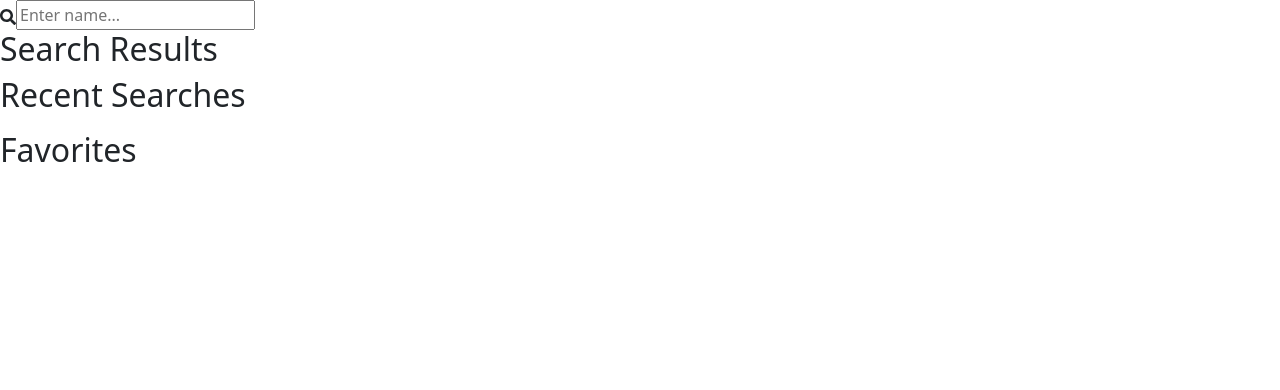
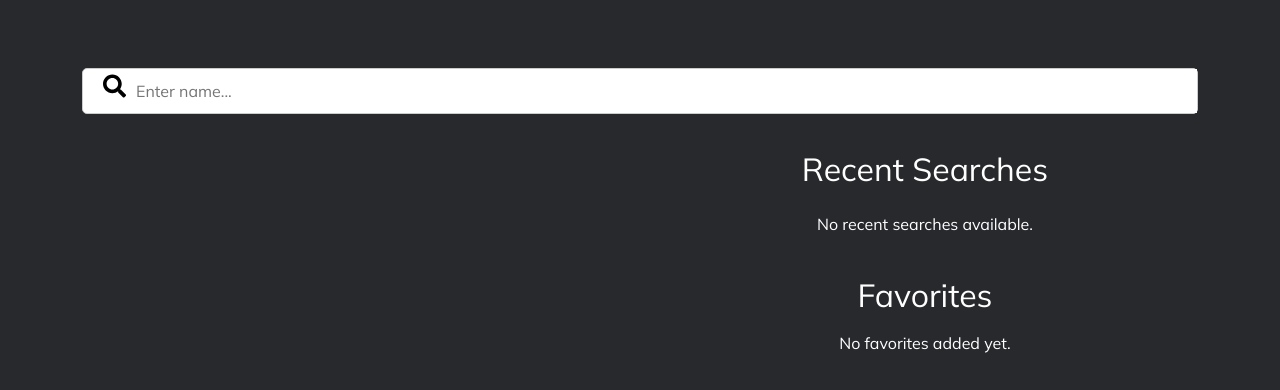
Before and after one commit to krys2fa/search-app, a React (Create React App) app: page / in a window 1280 px wide. Shown: the top 390 px of the page. Built offline with nearby package versions, Linux system fonts and the light colour scheme.

Commit message:
Add styles to app

```diff
--- a/public/index.html
+++ b/public/index.html
@@ -8,6 +8,11 @@
     <meta name="description" content="Search App" />
     <link rel="apple-touch-icon" href="%PUBLIC_URL%/apple-touch-icon.png" />
     <link rel="manifest" href="%PUBLIC_URL%/webmanifest.json" />
+    <link
+      href="https://fonts.googleapis.com/css2?family=Barlow:wght@100;400;500&family=Mulish:wght@300;400&display=swap"
+      rel="stylesheet"
+    />
+
     <title>Search App</title>
   </head>
   <body>
--- a/src/App.js
+++ b/src/App.js
@@ -12,12 +12,43 @@ const App = () => {
     setSearchTerm(newTerm);
   };
 
+  const appStyle = {
+    backgroundColor: "#27292d",
+    minHeight: "100vh",
+    padding: "20px",
+    color: "#fff",
+    fontFamily: "'Mulish', Helvetica, sans-serif",
+  };
+
   return (
-    <div className="App">
-      <SearchBar onSearchTermChange={handleSearchTermChange} />
-      <SearchResults searchTerm={searchTerm} />
-      <RecentSearches />
-      <FavoritesList />
+    <div className="App" style={appStyle}>
+      <div className="container">
+        <div className="row mt-5">
+          <div className="col-md-12">
+            <SearchBar onSearchTermChange={handleSearchTermChange} />
+          </div>
+        </div>
+      </div>
+
+      <div className="container mt-3">
+        <div className="row">
+          <div className="col-md-6">
+            <SearchResults searchTerm={searchTerm} />
+          </div>
+          <div className="col-md-6">
+            <div className="row">
+              <div className="col-md-12">
+                <RecentSearches />
+              </div>
+            </div>
+            <div className="row">
+              <div className="col-md-12">
+                <FavoritesList />
+              </div>
+            </div>
+          </div>
+        </div>
+      </div>
     </div>
   );
 };
--- /dev/null
+++ b/src/components/SearchBarElement/SearchBarElement.jsx
@@ -0,0 +1,43 @@
+import React from "react";
+import { FaSearch } from "react-icons/fa";
+
+const SearchBarElement = ({ handleChange }) => {
+  const searchBarContainerStyle = {
+    display: "flex",
+    alignItems: "center",
+    justifyContent: "center",
+    marginBottom: 20,
+    width: "100%",
+    border: "1px solid #ccc",
+    background: "#fff",
+    borderRadius: "5px",
+  };
+
+  const searchIconStyle = {
+    fontSize: 24,
+    marginBottom: 10,
+    marginLeft: 20,
+    color: "#000",
+  };
+
+  const searchInputStyle = {
+    width: "100%",
+    padding: "10px",
+    fontSize: "16px",
+    border: "none",
+    outline: "none",
+  };
+  return (
+    <div style={searchBarContainerStyle}>
+      <FaSearch style={searchIconStyle} />
+      <input
+        type="text"
+        placeholder="Enter name..."
+        onChange={handleChange}
+        style={searchInputStyle}
+      />
+    </div>
+  );
+};
+
+export default SearchBarElement;
--- a/src/components/SearchResultItem/SearchResultItem.jsx
+++ b/src/components/SearchResultItem/SearchResultItem.jsx
@@ -7,16 +7,36 @@ const SearchResultItem = ({
   isDisabled,
   addFavoriteItem,
 }) => {
+  const itemStyle = {
+    display: "flex",
+    justifyContent: "space-between",
+    alignItems: "center",
+    padding: "10px",
+    borderBottom: "1px solid #ddd",
+    textDecoration: "none",
+    color: "#333",
+  };
+
+  const linkStyle = {
+    display: "flex",
+    alignItems: "center",
+    textDecoration: "none",
+    color: "#fff",
+    marginLeft: "20px",
+  };
+
+  const starStyle = {
+    cursor: isDisabled(result.ggId) ? "not-allowed" : "pointer",
+    color: isFavorite(result.ggId) ? "gold" : "gray",
+  };
+
   return (
-    <li
-      key={result.ggId}
-      className="list-group-item d-flex justify-content-between align-items-center"
-    >
+    <li key={result.ggId} style={itemStyle}>
       <a
         href={`https://torre.ai/${result.username}`}
         target="_blank"
         rel="noopener noreferrer"
-        className="d-flex align-items-center"
+        style={linkStyle}
       >
         <img
           src={result.imageUrl}
@@ -24,14 +44,14 @@ const SearchResultItem = ({
           className="mr-3 rounded-circle"
           style={{ maxWidth: "50px" }}
         />
-        <span>{result.name}</span>
+        <span style={{ marginLeft: "20px" }}>{result.name}</span>
       </a>
       <div
         id={result.ggId}
         onClick={() => !isDisabled(result.ggId) && addFavoriteItem(result)}
-        style={{ cursor: isDisabled(result.ggId) ? "not-allowed" : "pointer" }}
+        style={starStyle}
       >
-        <FaStar size={24} color={isFavorite(result.ggId) ? "gold" : "gray"} />
+        <FaStar size={24} />
       </div>
     </li>
   );
--- a/src/containers/FavoritesList/FavoritesList.jsx
+++ b/src/containers/FavoritesList/FavoritesList.jsx
@@ -12,17 +12,28 @@ const FavoritesList = () => {
   };
 
   return (
-    <div>
-      <h2>Favorites</h2>
-      {favorites &&
-        favorites.map((favorite) => (
-          <div key={favorite.ggId}>
-            <span>{favorite.name}</span>
-            <button onClick={() => removeFavoriteItem(favorite.ggId)}>
-              <FaTrashAlt />
-            </button>
-          </div>
-        ))}
+    <div className="container mt-4">
+      <h2 className="mb-3 text-center">Favorites</h2>
+      {favorites && favorites.length > 0 ? (
+        <ul className="list-group">
+          {favorites.map((favorite) => (
+            <li
+              key={favorite.ggId}
+              className="list-group-item d-flex justify-content-between align-items-center"
+            >
+              <span>{favorite.name}</span>
+              <button
+                className="btn btn-danger btn-sm"
+                onClick={() => removeFavoriteItem(favorite.ggId)}
+              >
+                <FaTrashAlt />
+              </button>
+            </li>
+          ))}
+        </ul>
+      ) : (
+        <p className="text-center">No favorites added yet.</p>
+      )}
     </div>
   );
 };
--- a/src/containers/RecentSearches/RecentSearches.jsx
+++ b/src/containers/RecentSearches/RecentSearches.jsx
@@ -5,13 +5,19 @@ const RecentSearches = () => {
   const recentSearches = useSelector((state) => state.search.recentSearches);
 
   return (
-    <div>
-      <h2>Recent Searches</h2>
-      <ul>
-        {recentSearches.map((search, index) => (
-          <li key={index}>{search}</li>
-        ))}
-      </ul>
+    <div className="recent-searches-container">
+      <h2 className="mb-4 text-center">Recent Searches</h2>
+      {recentSearches && recentSearches.length > 0 ? (
+        <ul className="list-group">
+          {recentSearches.map((search, index) => (
+            <li key={index} className="list-group-item">
+              {search}
+            </li>
+          ))}
+        </ul>
+      ) : (
+        <p className="text-center">No recent searches available.</p>
+      )}
     </div>
   );
 };
--- a/src/containers/SearchBar/SearchBar.jsx
+++ b/src/containers/SearchBar/SearchBar.jsx
@@ -5,18 +5,16 @@ import {
   searchAction,
   updateRecentSearches,
 } from "../../redux/actions/searchActions.js";
-import { FaSearch } from "react-icons/fa";
+import SearchBarElement from "../../components/SearchBarElement/SearchBarElement.jsx";
 
 const SearchBar = ({ onSearchTermChange }) => {
   const dispatch = useDispatch();
 
   const handleSearch = (event) => {
     const query = event.target.value;
-    console.log(query);
 
     onSearchTermChange(query);
     if (query.trim().length > 0) {
-      console.log("q", query.length);
       dispatch(searchAction(query));
       dispatch(updateRecentSearches(query));
     }
@@ -24,12 +22,7 @@ const SearchBar = ({ onSearchTermChange }) => {
 
   const handleChange = debounce(handleSearch, 500);
 
-  return (
-    <div>
-      <FaSearch />
-      <input type="text" placeholder="Enter name..." onChange={handleChange} />
-    </div>
-  );
+  return <SearchBarElement handleChange={handleChange} />;
 };
 
 export default SearchBar;
--- a/src/containers/SearchResults/SearchResults.jsx
+++ b/src/containers/SearchResults/SearchResults.jsx
@@ -21,7 +21,6 @@ const SearchResults = ({ searchTerm }) => {
 
   return (
     <div>
-      <h2>Search Results</h2>
       <ul className="list-group">
         {searchTerm.trim().length > 0 &&
           searchResults &&
--- a/src/redux/actions/searchActions.js
+++ b/src/redux/actions/searchActions.js
@@ -31,7 +31,6 @@ export const searchAction = (query) => {
       });
       const payload = parseData(response);
 
-      console.log("response", payload);
       dispatch({
         type: "UPDATE_SEARCH_RESULTS",
         payload,
--- a/src/redux/reducers/favoritesReducer.js
+++ b/src/redux/reducers/favoritesReducer.js
@@ -7,7 +7,7 @@ const favoritesReducer = (state = initialState, action) => {
     case "ADD_TO_FAVORITES":
       return {
         ...state,
-        favorites: [...state.favorites, action.payload],
+        favorites: [action.payload, ...state.favorites],
       };
     case "REMOVE_FROM_FAVORITES":
       return {
```
